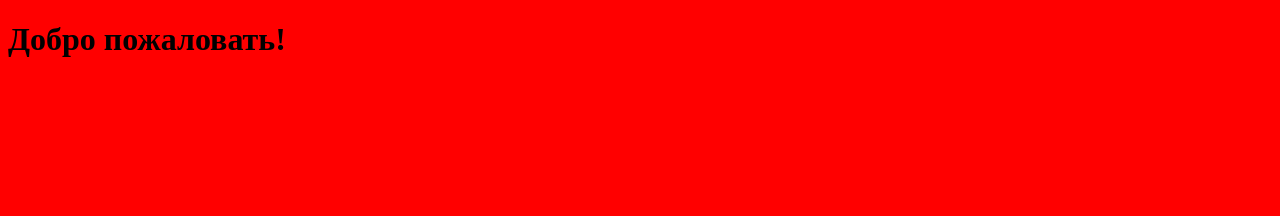
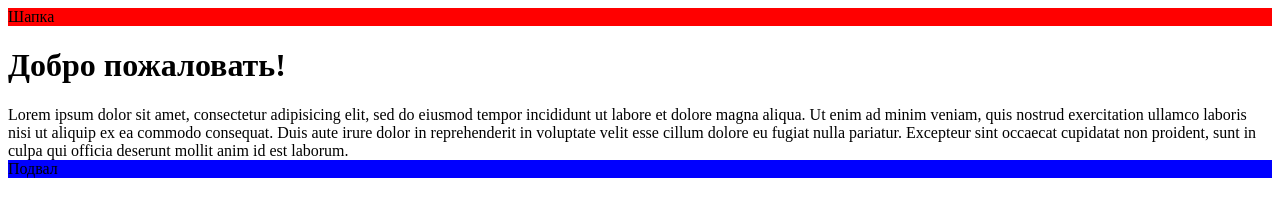
Before and after one commit to Data-Stream/example, a plain HTML site: page main.html in a window 1280 px wide. Drawn offline with Linux system fonts and the light colour scheme.

Commit message:
asdasdsad

```diff
--- a/main.html
+++ b/main.html
@@ -5,6 +5,18 @@
 	<link rel="stylesheet" type="text/css" href="style.css">
 </head>
 <body>
+	<header>
+		Шапка
+	</header>
 	<h1>Добро пожаловать!</h1>
+	Lorem ipsum dolor sit amet, consectetur adipisicing elit, sed do eiusmod
+	tempor incididunt ut labore et dolore magna aliqua. Ut enim ad minim veniam,
+	quis nostrud exercitation ullamco laboris nisi ut aliquip ex ea commodo
+	consequat. Duis aute irure dolor in reprehenderit in voluptate velit esse
+	cillum dolore eu fugiat nulla pariatur. Excepteur sint occaecat cupidatat non
+	proident, sunt in culpa qui officia deserunt mollit anim id est laborum.
+	<footer>
+		Подвал
+	</footer>
 </body>
 </html>
--- a/style.css
+++ b/style.css
@@ -1,3 +1,6 @@
-body {
+header {
 	background-color: red;
 }
+footer {
+	background-color: blue;
+}
```
